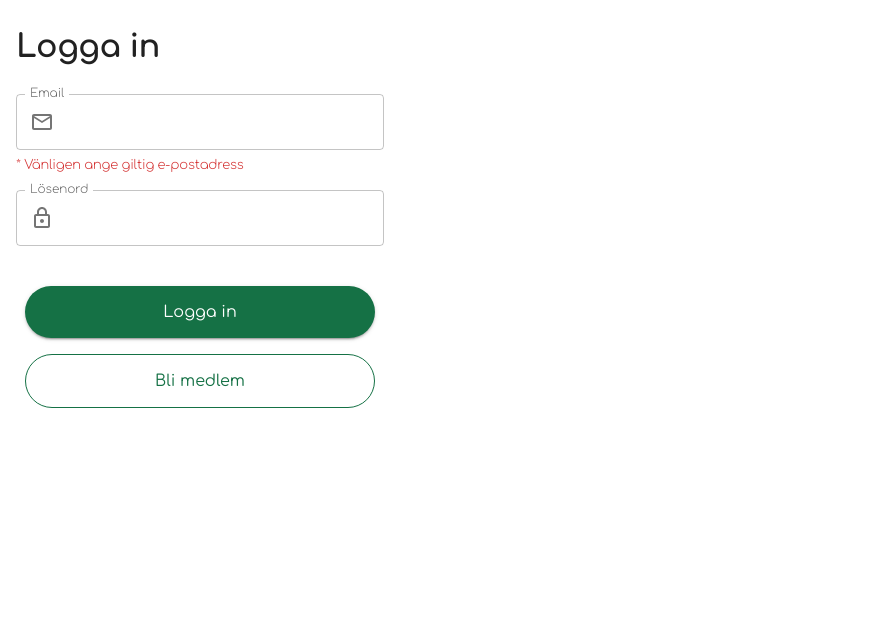
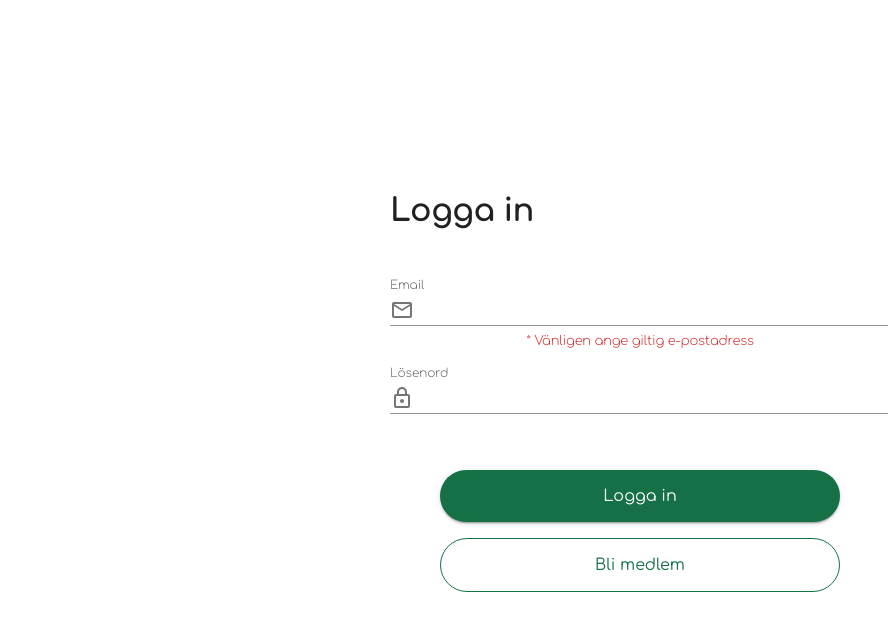
Before and after one commit to FyndBox/fynd-box, a React (Vite) app in the folder fyndbox-frontend/: page /login in a window 1280 px wide. Shown: the top 630 px of the page, without its empty margins (0-888 px from the left). Built offline with nearby package versions, Linux system fonts and the light colour scheme.

Commit message:
#18: Fixed the Login Page UI

```diff
--- a/fyndbox-frontend/src/pages/LoginPage/LoginPage.styles.tsx
+++ b/fyndbox-frontend/src/pages/LoginPage/LoginPage.styles.tsx
@@ -1,28 +1,9 @@
-import { Box, Button, Typography } from '@mui/material';
+import { Box, Button, Container, Typography } from '@mui/material';
 import { styled } from '@mui/material/styles';
 
-export const LoginFormContainer = styled(Box)(({ theme }) => ({
-  display: 'flex',
-  flexDirection: 'column',
-  alignItems: 'flex-start',
-  justifyContent: 'flex-start',
-  padding: theme.spacing(2),
-  maxWidth: 400,
-  height: '100vh',
-}));
-
-export const StyledHeader = styled(Typography)(({ theme }) => ({
-  padding: theme.spacing(1.5, 0),
+export const LoginHeader = styled(Typography)(({ theme }) => ({
+  padding: theme.spacing(4, 0),
   alignSelf: 'flex-start',
-}));
-
-export const ButtonGroup = styled(Box)(({ theme }) => ({
-  display: 'flex',
-  flexDirection: 'column',
-  width: '95%',
-  gap: theme.spacing(2),
-  padding: theme.spacing(4, 0),
-  margin: '0 auto',
 }));
 
 export const BaseButton = styled(Button)(({ theme }) => ({
@@ -31,19 +12,46 @@ export const BaseButton = styled(Button)(({ theme }) => ({
   textTransform: 'none',
 }));
 
-export const StyledButton = styled(BaseButton)(({ theme }) => ({
+export const LoginButton = styled(BaseButton)(({ theme }) => ({
   backgroundColor: theme.palette.primary.main,
-  color: '#FFFFFF',
+  color: theme.palette.primary.contrastText,
   '&:hover': {
-    backgroundColor: '#3D6249',
+    backgroundColor: theme.palette.primary.dark,
   },
 }));
 
-export const OutlinedButton = styled(BaseButton)(({ theme }) => ({
+export const RegisterButton = styled(BaseButton)(({ theme }) => ({
   borderColor: theme.palette.primary.main,
+  backgroundColor: theme.palette.secondary.main,
   color: theme.palette.primary.main,
   '&:hover': {
-    borderColor: '#3D6249',
-    color: '#3D6249',
+    backgroundColor: theme.palette.secondary.dark,
   },
 }));
+
+export const LoginFormContainer = styled(Container)(({ theme }) => ({
+  display: 'flex',
+  flexDirection: 'column',
+  justifyContent: 'center',
+  alignItems: 'center',
+  height: '100vh',
+  padding: theme.spacing(8, 6),
+}));
+
+export const LoginFormSubContainer = styled(Box)(({ theme }) => ({
+  display: 'flex',
+  flexDirection: 'column',
+  justifyContent: 'center',
+  alignItems: 'center',
+  width: '100%',
+  maxWidth: '500px', // Constrain form width
+}));
+
+export const ActionButtonsGroup = styled(Box)(({ theme }) => ({
+  display: 'flex',
+  flexDirection: 'column',
+  gap: theme.spacing(2),
+  width: '80%',
+  padding: theme.spacing(6, 0),
+  alignItems: 'center', // Center the button group horizontally
+}));
--- a/fyndbox-frontend/src/pages/LoginPage/LoginPage.tsx
+++ b/fyndbox-frontend/src/pages/LoginPage/LoginPage.tsx
@@ -3,21 +3,33 @@ import { InputAdornment, TextField, Typography } from '@mui/material';
 import { MailOutline, LockOutlined } from '@mui/icons-material';
 import {
   LoginFormContainer,
-  StyledButton,
-  OutlinedButton,
-  StyledHeader,
-  ButtonGroup,
+  LoginHeader,
+  LoginFormSubContainer,
+  ActionButtonsGroup,
 } from './LoginPage.styles';
+import { LoginButton, RegisterButton } from '../LandingPage/LandingPage.styles';
+import { useNavigate } from 'react-router-dom';
 
 const LoginPage: FC = () => {
+  const navigate = useNavigate();
+
+  const handleLoginClick = () => {
+    navigate('/login');
+  };
+
+  const handleSignupClick = () => {
+    navigate('/signup');
+  };
+
   return (
-    <LoginFormContainer>
-      <StyledHeader variant="h2">Logga in</StyledHeader>
+    <LoginFormContainer maxWidth="md">
+      <LoginFormSubContainer>
+        <LoginHeader variant="h2">Logga in</LoginHeader>
 
         <TextField
           fullWidth
           label="Email"
-        variant="outlined"
+          variant="standard"
           margin="normal"
           slotProps={{
             input: {
@@ -37,7 +49,7 @@ const LoginPage: FC = () => {
         <TextField
           fullWidth
           label="Lösenord"
-        variant="outlined"
+          variant="standard"
           margin="normal"
           type="password"
           slotProps={{
@@ -51,15 +63,19 @@ const LoginPage: FC = () => {
           }}
         />
 
-      <ButtonGroup>
-        <StyledButton fullWidth variant="contained">
+        <ActionButtonsGroup pt={10}>
+          <LoginButton fullWidth variant="contained" onClick={handleLoginClick}>
             Logga in
-        </StyledButton>
-
-        <OutlinedButton fullWidth variant="outlined">
+          </LoginButton>
+          <RegisterButton
+            fullWidth
+            variant="outlined"
+            onClick={handleSignupClick}
+          >
             Bli medlem
-        </OutlinedButton>
-      </ButtonGroup>
+          </RegisterButton>
+        </ActionButtonsGroup>
+      </LoginFormSubContainer>
     </LoginFormContainer>
   );
 };
```
Lines whose indentation alone changed are shown as unchanged.
